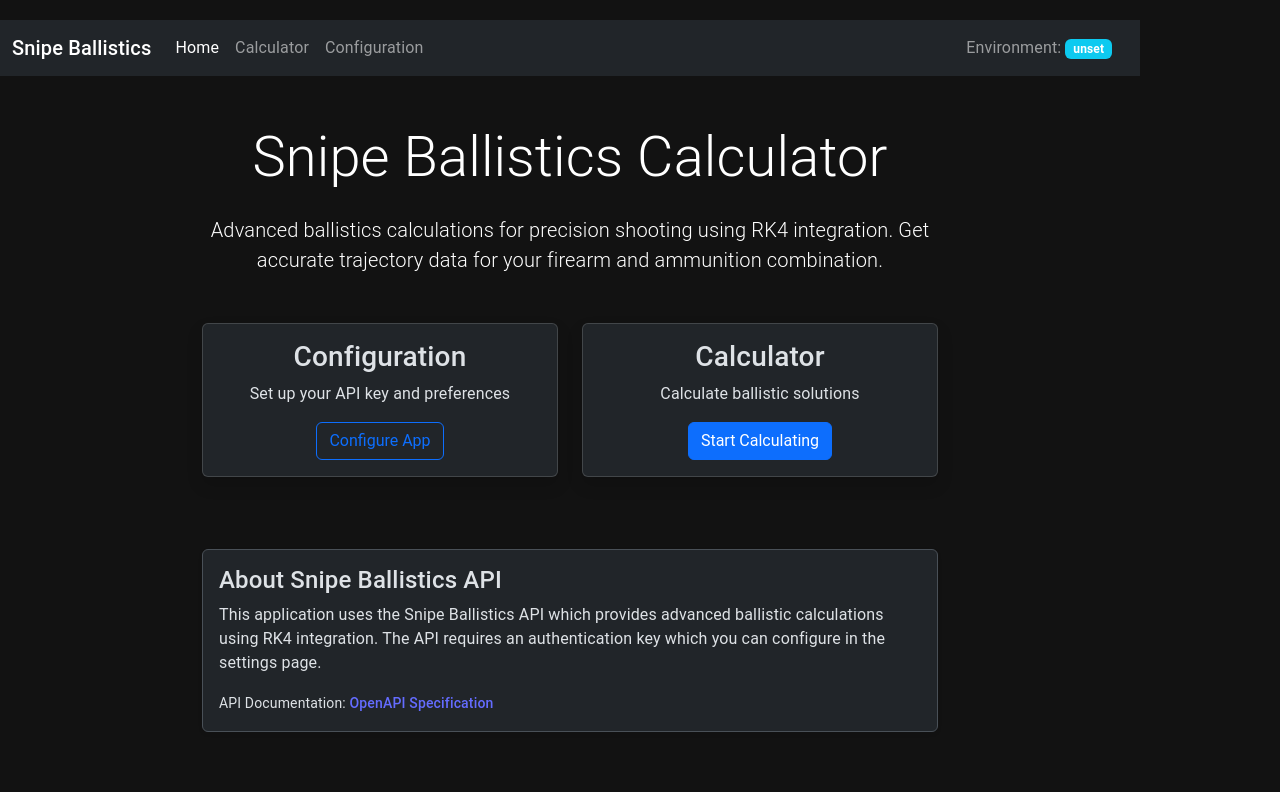
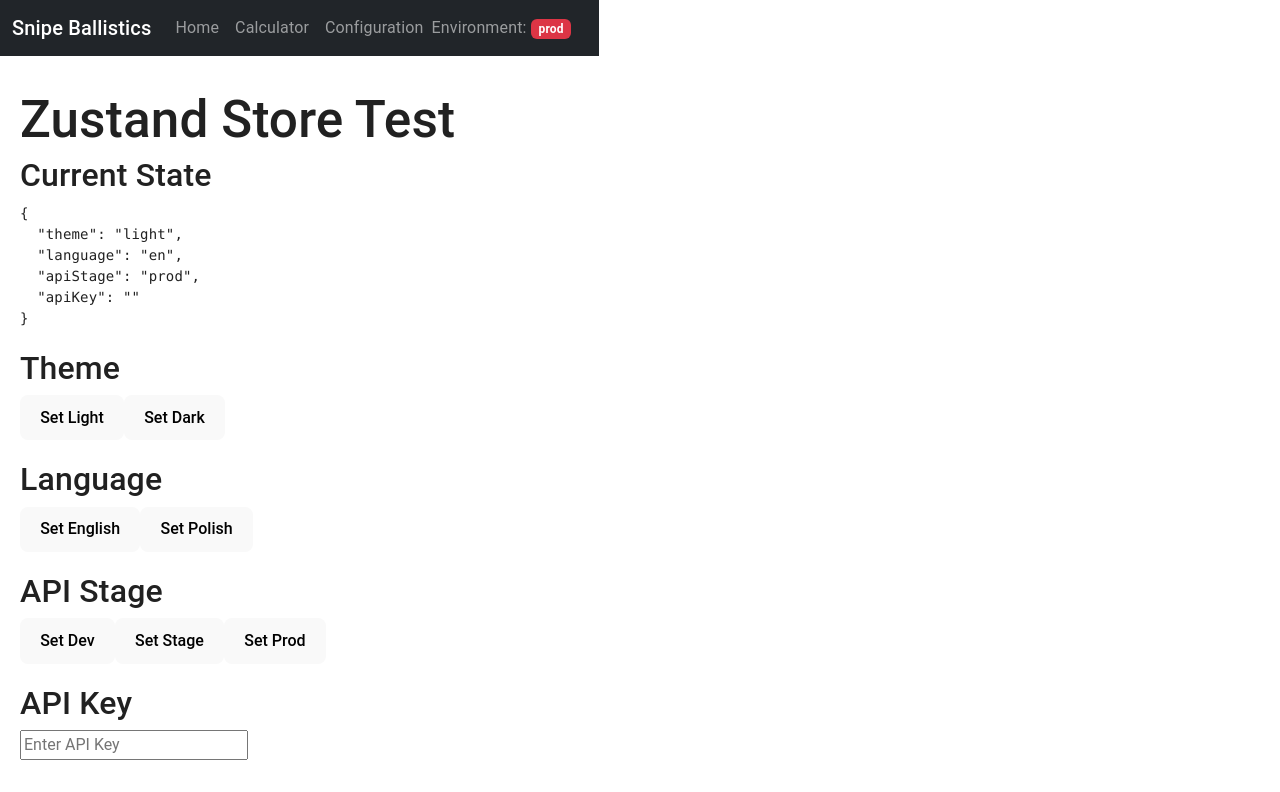
Before and after one commit to zacheusz/ballistic-calculator, a React (Vite) app: page /zustand-test in a window 1280 px wide. Before the commit this address led to /. Shown: the top 792 px of the page. Built offline with nearby package versions, Linux system fonts and the light colour scheme; no server answers.

Commit message:
:recycle: Migrate app configuration state to Zustand and remove ThemeContext

```diff
--- a/src/App.jsx
+++ b/src/App.jsx
@@ -6,16 +6,17 @@ import { LocalizationProvider } from '@mui/x-date-pickers';
 import { AdapterDayjs } from '@mui/x-date-pickers/AdapterDayjs';
 
 import { AppProvider } from './context/AppContext';
-import { ThemeProvider, useTheme } from './context/ThemeContext';
+import { useAppConfigStore } from './context/useAppConfigStore';
 import MuiThemeProvider from './context/MuiThemeProvider';
 import Navigation from './components/Navigation';
 import HomePage from './pages/HomePage';
 import CalculatorPage from './pages/CalculatorPage';
 import ConfigPage from './pages/ConfigPage';
+import ZustandTest from './zustandIntegrationTest';
 
 // Toast container that uses the current theme
 function ThemedToastContainer() {
-  const { theme } = useTheme();
+  const { theme } = useAppConfigStore();
   return (
     <ToastContainer
       position="bottom-right"
@@ -24,9 +25,9 @@ function ThemedToastContainer() {
   );
 }
 
-// Wrapper component that uses theme context after it's available
+// Wrapper component that uses theme from Zustand store
 function ThemedApp() {
-  const { theme } = useTheme();
+  const { theme } = useAppConfigStore();
 
   // Force remount of the entire MUI theme tree when theme changes
   return (
@@ -40,6 +41,7 @@ function ThemedApp() {
                 <Route path="/" element={<HomePage />} />
                 <Route path="/calculator" element={<CalculatorPage />} />
                 <Route path="/config" element={<ConfigPage />} />
+                <Route path="/zustand-test" element={<ZustandTest />} />
                 <Route path="*" element={<Navigate to="/" replace />} />
               </Routes>
             </main>
@@ -52,11 +54,7 @@ function ThemedApp() {
 }
 
 function App() {
-  return (
-    <ThemeProvider>
-      <ThemedApp />
-    </ThemeProvider>
-  );
+  return <ThemedApp />;
 }
 
 export default App;
--- a/src/components/BallisticsResultsGrid.jsx
+++ b/src/components/BallisticsResultsGrid.jsx
@@ -1,13 +1,13 @@
 import React, { useMemo } from 'react';
 import { DataGrid, GridToolbar } from '@mui/x-data-grid';
-import { useTheme } from '../context/ThemeContext';
+import { useAppConfigStore } from '../context/useAppConfigStore';
 
 /**
  * Component for displaying ballistics calculation results using MUI X Data Grid
  * Provides sorting, filtering, and export capabilities
  */
 const BallisticsResultsGrid = ({ results, unitPreferences }) => {
-  const { theme } = useTheme();
+  const { theme } = useAppConfigStore();
 
   // Helper to extract unit from object fields, fallback to unitPreferences
   function extractUnitOrPref(field, prefKey) {
--- a/src/components/LanguageSelector.jsx
+++ b/src/components/LanguageSelector.jsx
@@ -1,18 +1,20 @@
 import React from 'react';
 import { useTranslation } from 'react-i18next';
 import { Form } from 'react-bootstrap';
+import { useAppConfigStore } from '../context/useAppConfigStore';
 
 /**
  * LanguageSelector: allows user to switch between English and Polish
  */
 const LanguageSelector = () => {
   const { i18n, t } = useTranslation();
-  const currentLang = i18n.language || 'en';
+  const { language, setLanguage } = useAppConfigStore();
+  const currentLang = language || i18n.language || 'en';
 
   const handleChange = (e) => {
     const lang = e.target.value;
+    setLanguage(lang);
     i18n.changeLanguage(lang);
-    localStorage.setItem('language', lang);
   };
 
   return (
--- a/src/components/Navigation.jsx
+++ b/src/components/Navigation.jsx
@@ -1,11 +1,16 @@
 import { Navbar, Nav, Container, Badge } from 'react-bootstrap';
 import { Link, NavLink } from 'react-router-dom';
 import { useAppContext } from '../context/AppContext';
+import { useAppConfigStore } from '../context/useAppConfigStore';
 import { useTranslation } from 'react-i18next';
 
 const Navigation = () => {
-  const { isConfigured, environment } = useAppContext();
+  const { isConfigured } = useAppContext();
+  const { apiStage } = useAppConfigStore();
   const { t } = useTranslation();
+
+  // For UI compatibility
+  const environment = apiStage;
 
   return (
     <Navbar bg="dark" variant="dark" expand="lg" className="mb-3">
--- a/src/components/ThemeSelector.jsx
+++ b/src/components/ThemeSelector.jsx
@@ -1,26 +1,22 @@
 import React from 'react';
 import { Form } from 'react-bootstrap';
 import { useTranslation } from 'react-i18next';
-import { useTheme } from '../context/ThemeContext';
+import { useAppConfigStore } from '../context/useAppConfigStore';
 
 /**
  * A reusable component for selecting the application theme
- * Uses the ThemeContext to directly manage theme state
+ * Uses the Zustand store to directly manage theme state
  */
 const ThemeSelector = ({ value: externalValue, onChange: externalOnChange }) => {
   const { t } = useTranslation();
-  const { theme, setTheme } = useTheme();
+  const { theme, setTheme } = useAppConfigStore();
 
-  // Use the value from props if provided, otherwise use theme from context
+  // Use the value from props if provided, otherwise use theme from Zustand
   const value = externalValue !== undefined ? externalValue : theme;
 
   const handleChange = (e) => {
     const newTheme = e.target.value;
-
-    // Update theme context directly
     setTheme(newTheme);
-
-    // Also call external onChange if provided
     if (externalOnChange) {
       externalOnChange(e);
     }
@@ -35,7 +31,7 @@ const ThemeSelector = ({ value: externalValue, onChange: externalOnChange }) =>
       >
         <option value="light">{t('light')}</option>
         <option value="dark">{t('dark')}</option>
-        <option value="system">{t('system')}</option>
+        <option value="system" disabled>{t('system')}</option>
       </Form.Select>
       <Form.Text className="text-muted">
         {/* Optionally provide a translated helper text if needed */}
--- a/src/context/MuiThemeProvider.jsx
+++ b/src/context/MuiThemeProvider.jsx
@@ -1,14 +1,14 @@
 import React, { useMemo } from 'react';
 import { ThemeProvider, createTheme } from '@mui/material/styles';
 import CssBaseline from '@mui/material/CssBaseline';
-import { useTheme } from './ThemeContext';
+import { useAppConfigStore } from './useAppConfigStore';
 
 /**
  * MUI Theme Provider that syncs with our application theme
  * Using standard MUI theming approach
  */
 const MuiThemeProvider = ({ children }) => {
-  const { theme } = useTheme();
+  const { theme } = useAppConfigStore();
 
   // Create a theme with MUI's standard approach
   const muiTheme = useMemo(() => {
--- a/src/context/ThemeContext.jsx
+++ /dev/null
@@ -1,57 +0,0 @@
-import { createContext, useState, useEffect, useContext } from 'react';
-
-// Create a dedicated context for theme management
-const ThemeContext = createContext();
-
-/**
- * Theme provider component that manages application-wide theme state
- * Following best practices for theme management in React applications
- */
-export const ThemeProvider = ({ children }) => {
-  // Initialize theme from localStorage or default to 'light'
-  const [theme, setTheme] = useState(() => {
-    return localStorage.getItem('snipe_ballistics_theme') || 'dark';
-  });
-
-  // Apply theme whenever it changes
-  useEffect(() => {
-    // Save to localStorage
-    localStorage.setItem('snipe_ballistics_theme', theme);
-
-    // Apply to HTML and body elements for Bootstrap theming
-    document.documentElement.setAttribute('data-bs-theme', theme);
-    document.body.setAttribute('data-bs-theme', theme);
-
-    // Set color-scheme for browser UI elements (scrollbars, etc.)
-    document.documentElement.style.colorScheme = theme;
-  }, [theme]);
-
-  // Theme toggle function
-  const toggleTheme = () => {
-    setTheme(prevTheme => prevTheme === 'light' ? 'dark' : 'light');
-  };
-
-  // Set specific theme
-  const setSpecificTheme = (newTheme) => {
-    if (newTheme === 'light' || newTheme === 'dark') {
-      setTheme(newTheme);
-    }
-  };
-
-  return (
-    <ThemeContext.Provider value={{ theme, toggleTheme, setTheme: setSpecificTheme }}>
-      {children}
-    </ThemeContext.Provider>
-  );
-};
-
-// Custom hook for using the theme
-export const useTheme = () => {
-  const context = useContext(ThemeContext);
-  if (context === undefined) {
-    throw new Error('useTheme must be used within a ThemeProvider');
-  }
-  return context;
-};
-
-export default ThemeContext;
--- a/src/pages/ConfigPage.jsx
+++ b/src/pages/ConfigPage.jsx
@@ -1,8 +1,8 @@
 import { useState, useEffect } from 'react';
 import debounce from 'lodash/debounce';
 import { Form, Button, Card, Container, Alert, Row, Col, Nav, Tab } from 'react-bootstrap';
+import { useAppConfigStore } from '../context/useAppConfigStore';
 import { useAppContext } from '../context/AppContext';
-import { useTheme } from '../context/ThemeContext';
 import { useNavigate, useLocation, useSearchParams } from 'react-router-dom';
 import ThemeSelector from '../components/ThemeSelector';
 import LanguageSelector from '../components/LanguageSelector';
@@ -28,16 +28,29 @@ const UnitSelector = ({ fieldName, value, onChange, options }) => (
 
 const ConfigPage = () => {
   const { t } = useTranslation();
+  // Zustand store for config values
   const {
     apiKey,
-    environment,
+    apiStage,
+    setApiKey,
+    setApiStage,
+    theme,
+    setTheme,
+    language,
+    setLanguage
+  } = useAppConfigStore();
+
+  // Alias for UI compatibility
+  const environment = apiStage;
+  const setEnvironment = setApiStage;
+
+  // Get other values from AppContext until fully migrated to Zustand
+  const {
     unitPreferences,
     firearmProfile,
     ammo,
     calculationOptions,
     displayPreferences,
-    updateApiKey,
-    updateEnvironment,
     updateUnitPreferences,
     updateFirearmProfile,
     updateAmmo,
@@ -49,7 +62,7 @@ const ConfigPage = () => {
 
 // Debounced API key update to avoid excessive calls
 const debouncedUpdateApiKey = debounce((key) => {
-  if (key.trim()) updateApiKey(key.trim());
+  if (key.trim()) setApiKey(key.trim());
 }, 400);
   const [selectedEnvironment, setSelectedEnvironment] = useState(environment);
   const [preferences, setPreferences] = useState({...unitPreferences});
@@ -62,13 +75,13 @@ const debouncedUpdateApiKey = debounce((key) => {
   const handleEnvironmentChange = (e) => {
     const newEnv = e.target.value;
     setSelectedEnvironment(newEnv);
-    updateEnvironment(newEnv);
-
+    setEnvironment(newEnv);
     // Save immediately when changed
     if (inputApiKey.trim()) {
-      updateApiKey(inputApiKey.trim());
+      setApiKey(inputApiKey.trim());
     }
   };
+
   const navigate = useNavigate();
   const location = useLocation();
   const [searchParams, setSearchParams] = useSearchParams();
@@ -147,8 +160,9 @@ const debouncedUpdateApiKey = debounce((key) => {
     });
   };
 
-  // Get theme context functions
-  const { setTheme: setAppTheme } = useTheme();
+  // Get theme setter from Zustand store
+  // Note: We already have setTheme from useAppConfigStore at the top of the component
+  const setAppTheme = setTheme; // Alias for compatibility
 
   const handleDisplayOptionsChange = (field, value) => {
     const newDisplayOptions = {
@@ -160,7 +174,7 @@ const debouncedUpdateApiKey = debounce((key) => {
     if (field === 'theme') {
       // Apply theme change directly - tab state is preserved in URL
       setAppTheme(value);
-      console.log('Theme changed through ThemeContext to:', value);
+      console.log('Theme changed through Zustand store to:', value);
     }
   };
 
--- /dev/null
+++ b/src/zustandIntegrationTest.jsx
@@ -0,0 +1,60 @@
+import React from 'react';
+import { useAppConfigStore } from './context/useAppConfigStore';
+
+// Simple component to test Zustand store
+export function ZustandTest() {
+  const {
+    theme,
+    language,
+    apiStage,
+    apiKey,
+    setTheme,
+    setLanguage,
+    setApiStage,
+    setApiKey
+  } = useAppConfigStore();
+
+  return (
+    <div style={{ padding: '20px' }}>
+      <h1>Zustand Store Test</h1>
+
+      <div style={{ marginBottom: '20px' }}>
+        <h2>Current State</h2>
+        <pre>
+          {JSON.stringify({ theme, language, apiStage, apiKey }, null, 2)}
+        </pre>
+      </div>
+
+      <div style={{ marginBottom: '20px' }}>
+        <h2>Theme</h2>
+        <button onClick={() => setTheme('light')}>Set Light</button>
+        <button onClick={() => setTheme('dark')}>Set Dark</button>
+      </div>
+
+      <div style={{ marginBottom: '20px' }}>
+        <h2>Language</h2>
+        <button onClick={() => setLanguage('en')}>Set English</button>
+        <button onClick={() => setLanguage('pl')}>Set Polish</button>
+      </div>
+
+      <div style={{ marginBottom: '20px' }}>
+        <h2>API Stage</h2>
+        <button onClick={() => setApiStage('dev')}>Set Dev</button>
+        <button onClick={() => setApiStage('stage')}>Set Stage</button>
+        <button onClick={() => setApiStage('prod')}>Set Prod</button>
+      </div>
+
+      <div style={{ marginBottom: '20px' }}>
+        <h2>API Key</h2>
+        <input
+          type="text"
+          value={apiKey}
+          onChange={(e) => setApiKey(e.target.value)}
+          placeholder="Enter API Key"
+        />
+      </div>
+    </div>
+  );
+}
+
+export default ZustandTest;
```
Also changed, not shown: 1 other file (tests, documents, lock files or other folders).
